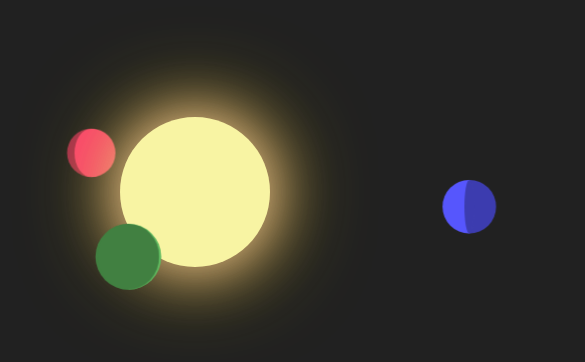
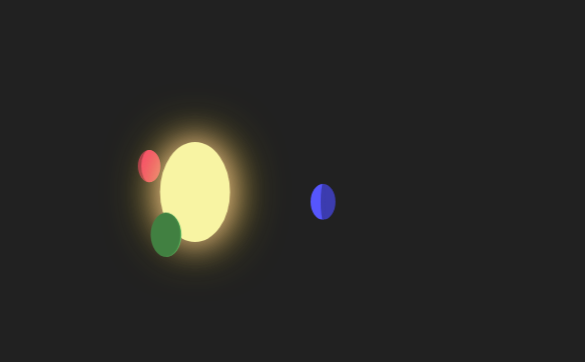
Before and after one commit to liamjameswatson/planet-animation, a plain HTML site: page index.html in a window 390 px wide. Shown: the part 230-592 px from the top of the page, 585 px wide, since content can reach past the window. Drawn offline with Linux system fonts and the light colour scheme.

Commit message:
added media queries for responsive design

```diff
--- a/index.html
+++ b/index.html
@@ -3,12 +3,11 @@
   <head>
     <meta charset="UTF-8" />
     <meta name="viewport" content="width=device-width, initial-scale=1.0" />
-    <title>Document</title>
+    <title>Responsive Solar System</title>
     <link rel="stylesheet" href="styles.css" />
   </head>
   <body>
     <div class="planets-container">
-
       <div class="sun"></div>
 
       <div class="planet-index" id="first-planet-index">
@@ -34,7 +33,6 @@
           </div>
         </div>
       </div>
-
     </div>
   </body>
 </html>
--- a/styles.css
+++ b/styles.css
@@ -7,31 +7,35 @@ body {
   height: 100vh;
   background-color: rgb(33, 33, 33);
   overflow: hidden;
+  max-width: 100vw;
+  max-height: 100vh;
 }
 
 .planets-container {
-  width: 150px;
-  height: 150px;
+  width: min(150px, 40vw);
+  height: min(150px, 40vw);
   border-radius: 50%;
   transform: scaleX(5);
 }
 
 .sun {
   position: absolute;
-  width: 150px;
-  height: 150px;
+  width: min(150px, 40vw);
+  height: min(150px, 40vw);
   border-radius: 50%;
   background-color: rgb(248, 244, 163);
-  box-shadow: 0 0 60px rgb(253, 203, 163), 0 0 98px rgb(184, 160, 26);
+  box-shadow: 0 0 min(60px, 15vw) rgb(253, 203, 163),
+    0 0 min(98px, 25vw) rgb(184, 160, 26);
   transform: scaleX(0.2);
 }
 
 .planet {
-  width: 60px;
-  height: 60px;
+  width: min(60px, 16vw);
+  height: min(60px, 16vw);
   border-radius: 50%;
   transform: scaleX(0.2);
 }
+
 .planet:after {
   content: "";
   position: absolute;
@@ -47,19 +51,19 @@ body {
 }
 
 .planet-container {
-  width: 60px;
-  height: 60px;
+  width: min(60px, 16vw);
+  height: min(60px, 16vw);
   animation: correct 12s infinite linear;
   position: absolute;
 }
 
 #second-planet-container {
-  left: 85px;
+  left: min(85px, 22.7vw);
 }
 
 #third-planet-container {
-  left: 42.5px;
-  top: 100px;
+  left: min(42.5px, 11.3vw);
+  top: min(100px, 26.7vw);
 }
 
 .planet-index {
@@ -68,6 +72,127 @@ body {
   position: absolute;
 }
 
+/* Mobile Styles */
+@media (max-width: 768px) {
+  .planets-container {
+    width: min(120px, 50vw);
+    height: min(120px, 50vw);
+    transform: scaleX(4);
+  }
+
+  .sun {
+    width: min(120px, 50vw);
+    height: min(120px, 50vw);
+    box-shadow: 0 0 min(48px, 20vw) rgb(253, 203, 163),
+      0 0 min(78px, 32vw) rgb(184, 160, 26);
+  }
+
+  .planet {
+    width: min(48px, 20vw);
+    height: min(48px, 20vw);
+  }
+
+  .planet-container {
+    width: min(48px, 20vw);
+    height: min(48px, 20vw);
+  }
+
+  #second-planet-container {
+    left: min(68px, 28.3vw);
+  }
+
+  #third-planet-container {
+    left: min(34px, 14.2vw);
+    top: min(80px, 33.3vw);
+  }
+}
+
+/* Small Mobile Styles */
+@media (max-width: 480px) {
+  .planets-container {
+    width: min(100px, 60vw);
+    height: min(100px, 60vw);
+    transform: scaleX(3.5);
+  }
+
+  .sun {
+    width: min(100px, 60vw);
+    height: min(100px, 60vw);
+    box-shadow: 0 0 min(40px, 24vw) rgb(253, 203, 163),
+      0 0 min(65px, 39vw) rgb(184, 160, 26);
+  }
+
+  .planet {
+    width: min(40px, 24vw);
+    height: min(40px, 24vw);
+  }
+
+  .planet-container {
+    width: min(40px, 24vw);
+    height: min(40px, 24vw);
+  }
+
+  #second-planet-container {
+    left: min(56px, 33.6vw);
+  }
+
+  #third-planet-container {
+    left: min(28px, 16.8vw);
+    top: min(66px, 39.6vw);
+  }
+}
+
+/* Large Screen Styles */
+@media (min-width: 1200px) {
+  .planets-container {
+    width: 200px;
+    height: 200px;
+    transform: scaleX(6);
+  }
+
+  .sun {
+    width: 200px;
+    height: 200px;
+    box-shadow: 0 0 80px rgb(253, 203, 163), 0 0 130px rgb(184, 160, 26);
+  }
+
+  .planet {
+    width: 80px;
+    height: 80px;
+  }
+
+  .planet-container {
+    width: 80px;
+    height: 80px;
+  }
+
+  #second-planet-container {
+    left: 113px;
+  }
+
+  #third-planet-container {
+    left: 56px;
+    top: 133px;
+  }
+}
+
+/* Landscape Orientation on Mobile */
+@media (max-width: 768px) and (orientation: landscape) {
+  .planets-container {
+    width: min(100px, 25vh);
+    height: min(100px, 25vh);
+    transform: scaleX(4);
+  }
+
+  .sun {
+    width: min(100px, 25vh);
+    height: min(100px, 25vh);
+    box-shadow: 0 0 min(40px, 10vh) rgb(253, 203, 163),
+      0 0 min(65px, 16vh) rgb(184, 160, 26);
+  }
+}
+
+/* Animation */
 #first-planet-index {
   animation: hideFirstPlanet 12s infinite;
 }
@@ -99,6 +224,7 @@ body {
 #third-planet {
   animation: thirdPlanetRender 12s infinite linear;
 }
+
 #third-planet:after {
   animation: thirdPlanetRenderRotater 12s infinite linear;
 }
```
